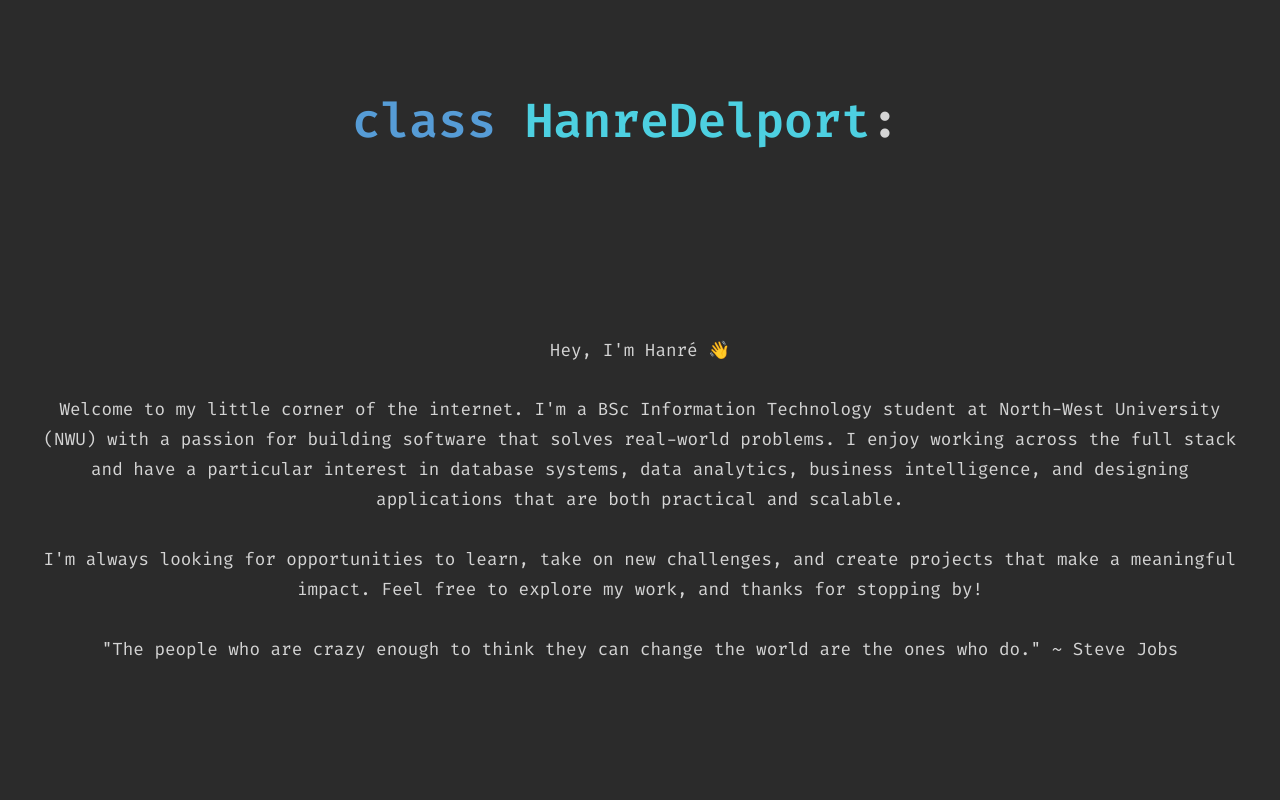
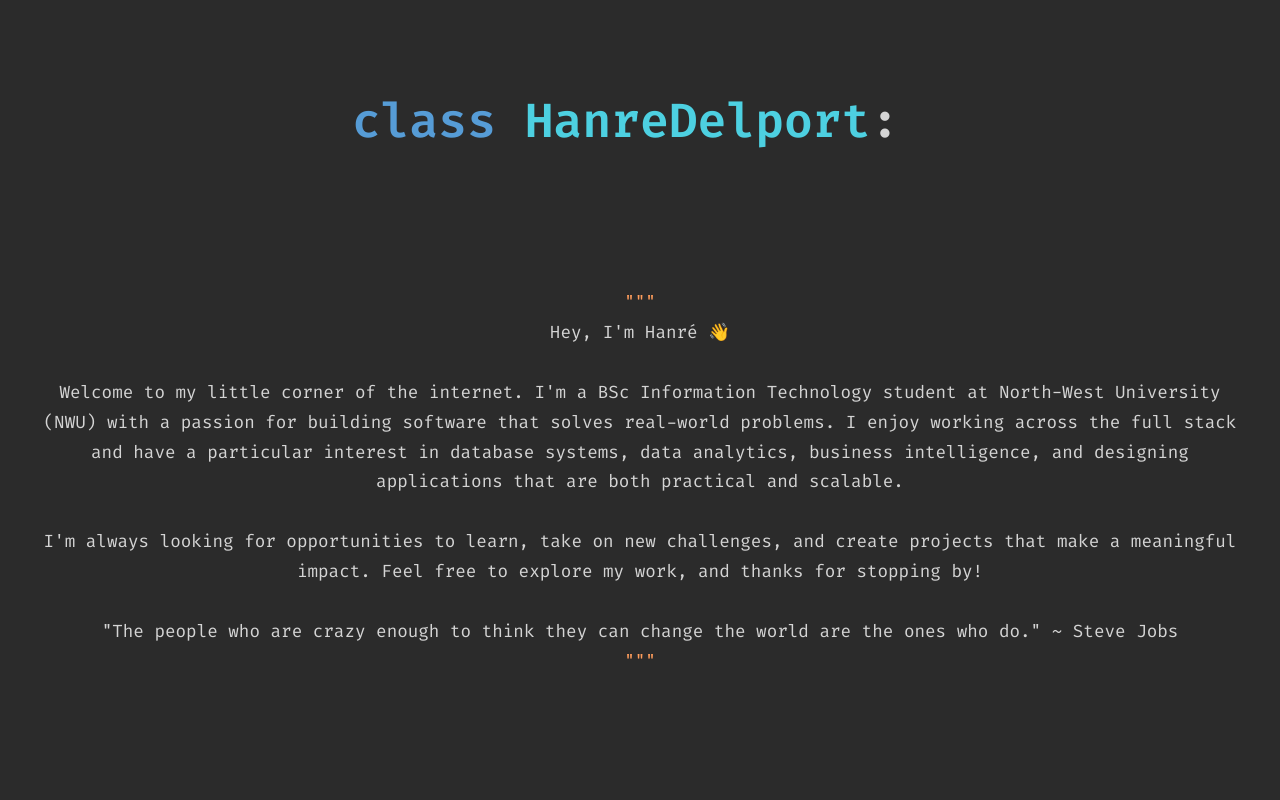
Before and after one commit to HanreDelport/Personal-Portfolio, a React (Vite) app: page / in a window 1280 px wide. Shown: the top 800 px of the page. Built offline with nearby package versions, Linux system fonts and the light colour scheme.

Commit message:
Intro text animation

```diff
--- a/src/App.jsx
+++ b/src/App.jsx
@@ -1,5 +1,6 @@
 import { useState } from 'react'
 import Hero from './components/Hero'
+import IntroParagraph from './components/IntroParagraph'
 import AboutMe from './components/AboutMe'
 import Projects from './components/Projects'
 import Skills from './components/Skills'
@@ -17,20 +18,7 @@ function App() {
     <div className="app">
       <div className="hero-scroll-wrapper">
         <Hero />
-        <section className="intro-paragraph">
-          <p>
-            Hey, I'm Hanré 👋 <br/><br/>
-            Welcome to my little corner of the internet.
-            I'm a BSc Information Technology student at North-West University (NWU) with a passion for
-            building software that solves real-world problems. I enjoy working across the full stack
-            and have a particular interest in database systems, data analytics, business intelligence,
-            and designing applications that are both practical and scalable. <br/> <br/>
-            I'm always looking for opportunities to learn, take on new challenges, and create projects
-            that make a meaningful impact. Feel free to explore my work, and thanks for stopping by!<br/><br/>
-            "The people who are crazy enough to think they can change the world are the ones who do." ~ Steve Jobs
-
-          </p>
-        </section>
+        <IntroParagraph />
       </div>
 
       {expandedCard && (
--- a/src/components/Hero.css
+++ b/src/components/Hero.css
@@ -13,22 +13,6 @@
 
 .hero-scroll-wrapper {
   position: relative;
-}
-
-
-.intro-paragraph {
-  position: relative;
-  z-index: 1;
-  background-color: var(--color-bg);
-  min-height: 65vh;
-  padding: 3rem 2rem;
-  display: flex;
-  align-items: center;
-  justify-content: center;
-  text-align: center;
-  font-size: 1.1rem;
-  color: var(--color-text);
-  line-height: 1.7;
 }
 
 .hero-text {
--- /dev/null
+++ b/src/components/IntroParagraph.css
@@ -0,0 +1,29 @@
+.intro-paragraph {
+  position: relative;
+  z-index: 1;
+  min-height: auto;
+  padding: 3rem 2rem;
+  display: flex;
+  align-items: center;
+  justify-content: center;
+}
+
+.intro-text {
+  max-width: 1200px;
+  text-align: center;
+  font-size: 1.1rem;
+  color: var(--color-text);
+  line-height: 1.7;
+  opacity: 0;
+  transform: translateY(80px);
+  transition: opacity 2s ease, transform 2s ease;
+}
+
+.intro-visible {
+  opacity: 1;
+  transform: translateY(0);
+}
+
+.intro-docstring {
+  color: var(--color-orange);
+}
--- /dev/null
+++ b/src/components/IntroParagraph.jsx
@@ -0,0 +1,43 @@
+import { useState, useEffect, useRef } from 'react'
+import './IntroParagraph.css'
+
+function IntroParagraph() {
+  const [isVisible, setIsVisible] = useState(false)
+  const ref = useRef(null)
+
+  useEffect(() => {
+    const observer = new IntersectionObserver(
+      ([entry]) => {
+        if (entry.isIntersecting) {
+          setIsVisible(true)
+          observer.disconnect() // only animate once
+        }
+      },
+      { threshold: 0.2 }
+    )
+
+    if (ref.current) observer.observe(ref.current)
+    return () => observer.disconnect()
+  }, [])
+
+  return (
+    <section className="intro-paragraph" ref={ref}>
+      <p className={`intro-text ${isVisible ? 'intro-visible' : ''}`}>
+        <span className="intro-docstring">"""</span><br />
+        Hey, I'm Hanré 👋 <br /><br />
+        Welcome to my little corner of the internet.
+        I'm a BSc Information Technology student at North-West University (NWU) with a passion for
+        building software that solves real-world problems. I enjoy working across the full stack
+        and have a particular interest in database systems, data analytics, business intelligence,
+        and designing applications that are both practical and scalable. <br /><br />
+        I'm always looking for opportunities to learn, take on new challenges, and create projects
+        that make a meaningful impact. Feel free to explore my work, and thanks for stopping by!<br /><br />
+        "The people who are crazy enough to think they can change the world are the ones who do." ~ Steve Jobs
+        <br />
+        <span className="intro-docstring">"""</span>
+      </p>
+    </section>
+  )
+}
+
+export default IntroParagraph
```
